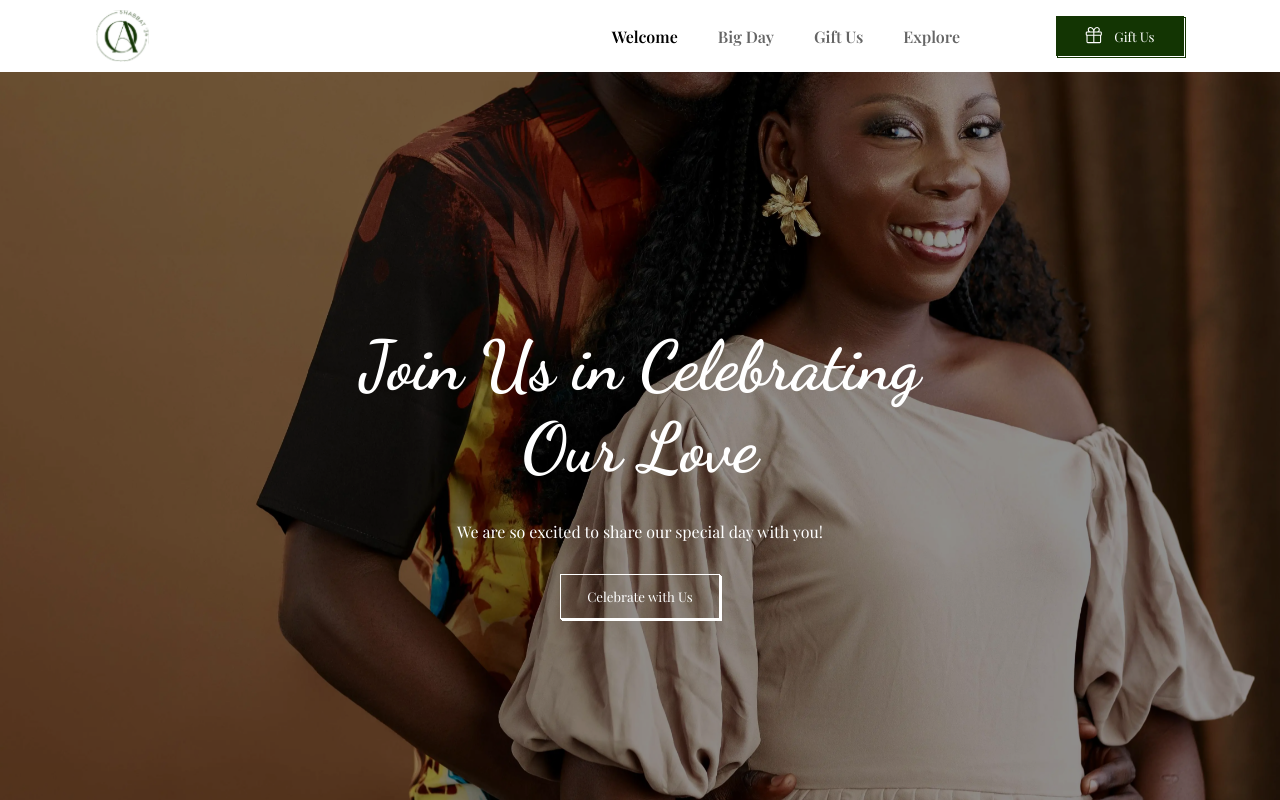
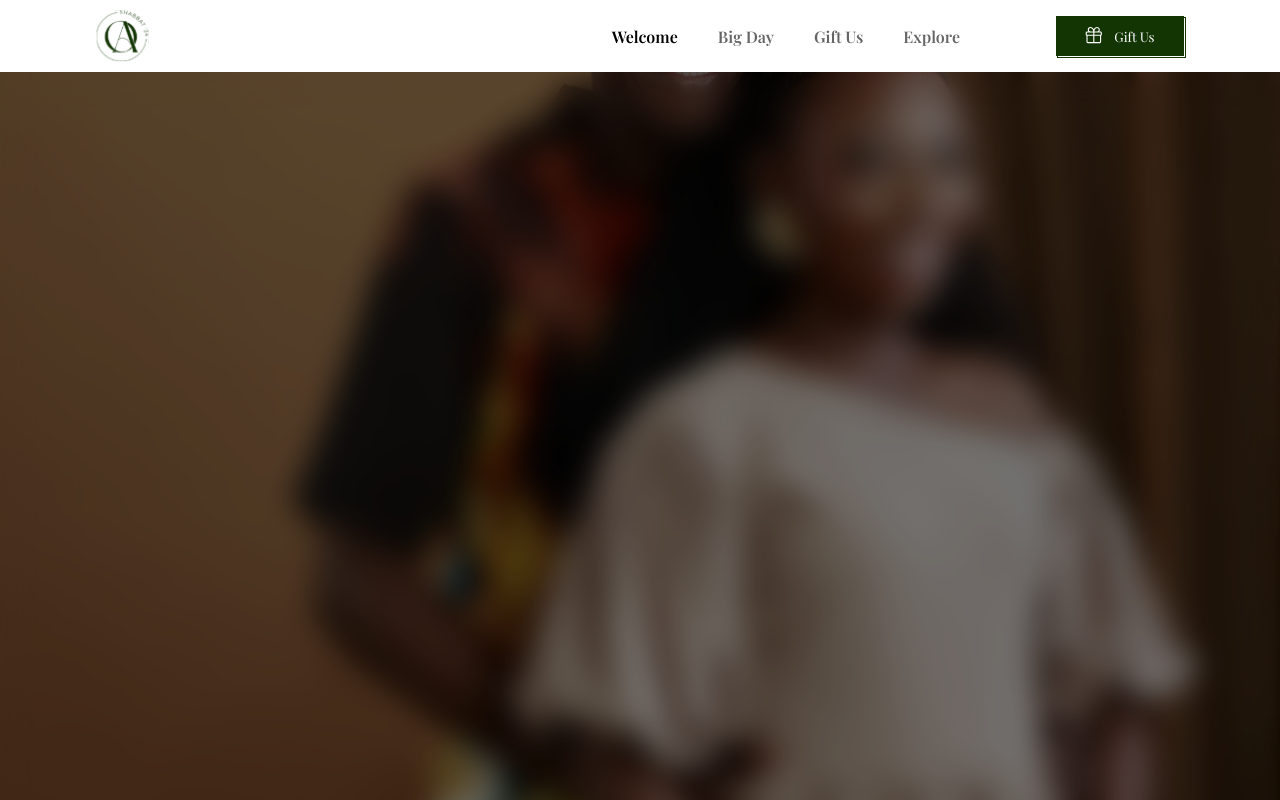
Before and after one commit to Olu-Tobi/oashabbat, a Next.js app: page / in a window 1280 px wide. Shown: the top 800 px of the page. Built offline with nearby package versions, Linux system fonts and the light colour scheme; a web font is replaced by a local one.

Commit message:
image opti

```diff
--- a/app/page.js
+++ b/app/page.js
@@ -2,40 +2,15 @@
 
 import DDay from "@/components/DDay";
 import Info from "@/components/Info";
-import Intro from "@/components/Intro";
+
 import Journey from "@/components/Journey";
 import Navbar from "@/components/Navbar";
 import NewIntro from "@/components/NewIntro";
 import Wishlist from "@/components/Wishlist";
-import Image from "next/image";
-import { useEffect, useState } from "react";
 
 export default function Home() {
-  const [loaded, setLoaded] = useState(false);
-
-  useEffect(() => {
-    setTimeout(() => {
-      setLoaded(true);
-    }, 2000);
-  }, []);
-
   return (
     <>
-      {!loaded && (
-        <div
-          style={{
-            display: "flex",
-            alignItems: "center",
-            justifyContent: "center",
-            height: "100vh",
-            width: "100vw",
-          }}
-        >
-          <Image src="/logod.svg" width={200} height={200} alt="logo" />
-        </div>
-      )}
-      {loaded && (
-        <div>
       <Navbar />
 
       <NewIntro />
@@ -43,8 +18,6 @@ export default function Home() {
       <Journey />
       <Wishlist />
       <DDay />
-        </div>
-      )}
     </>
   );
 }
--- a/components/NewIntro.jsx
+++ b/components/NewIntro.jsx
@@ -1,3 +1,201 @@
+// "use client";
+
+// import Image from "next/image";
+// import Link from "next/link";
+// import styled, { keyframes, css } from "styled-components";
+// import { useEffect, useState } from "react";
+
+// const Div = styled.div`
+//   width: 100%;
+//   position: relative;
+//   height: 100vh;
+//   overflow: hidden;
+// `;
+
+// // Keyframe animation for scaling
+// const scaleAnimation = keyframes`
+//   0% {
+//     transform: scale(1);
+//   }
+//   100% {
+//     transform: scale(1.1);
+//   }
+// `;
+
+// // Keyframe animation for sliding
+// const slideAnimation = keyframes`
+//   0% {
+//     transform: translateY(10%);
+//   }
+//   100% {
+//     transform: translateY(0);
+//   }
+// `;
+
+// // Keyframe animation for button coming out
+
+// const Img = styled(Image)`
+//   position: absolute;
+//   top: 0;
+//   left: 0;
+//   width: 100%;
+//   height: 100%;
+//   object-fit: cover;
+//   z-index: -1;
+//   transition: transform 1s ease;
+
+//   ${({ isLoaded }) =>
+//     isLoaded &&
+//     css`
+//       animation: ${scaleAnimation} 1s ease forwards;
+//       z-index: -1;
+//     `}
+// `;
+
+// const Layer = styled.div`
+//   position: absolute;
+//   top: 0;
+//   left: 0;
+//   width: 100%;
+//   height: 100%;
+//   background: #00000070;
+//   z-index: -1;
+// `;
+
+// const Wrapper = styled.div`
+//   width: 80%;
+//   height: 100%;
+//   margin: 0 auto;
+//   display: flex;
+//   flex-direction: column;
+//   align-items: center;
+//   justify-content: center;
+//   gap: 2rem;
+
+//   @media screen and (max-width: 1024px) {
+//     justify-content: center;
+//     gap: 4rem;
+//   }
+
+//   @media screen and (max-width: 748px) {
+//     width: 90%;
+//   }
+// `;
+
+// const Heading = styled.div`
+//   display: flex;
+//   flex-direction: column;
+//   align-items: center;
+//   gap: 2rem;
+
+//   ${({ isVisible }) =>
+//     isVisible &&
+//     css`
+//       animation: ${slideAnimation} 1s ease forwards;
+//     `}
+// `;
+
+// const Header = styled.div`
+//   text-align: center;
+//   width: 70%;
+//   position: relative;
+//   color: #fff;
+
+//   @media screen and (max-width: 1024px) {
+//     width: 90%;
+//   }
+// `;
+
+// const H1 = styled.h1`
+//   font-size: 4.3rem;
+
+//   @media screen and (max-width: 1024px) {
+//     font-size: 4rem;
+//   }
+
+//   @media screen and (max-width: 748px) {
+//     font-size: 2.3rem;
+//   }
+// `;
+
+// const P = styled.p`
+//   text-align: center;
+//   color: #fff;
+// `;
+
+// const Btn = styled.button`
+//   display: flex;
+//   align-items: center;
+//   justify-content: center;
+//   gap: 0.7rem;
+//   background: transparent;
+//   border: 1px solid #fff;
+//   color: #fff;
+//   cursor: pointer;
+//   width: 10rem;
+//   height: 2.8rem;
+//   box-shadow: 1px 1px white, 2px 2px #fff;
+//   font-family: inherit;
+//   position: relative;
+
+//   @media screen and (max-width: 1024px) {
+//     width: 11rem;
+//     height: 3rem;
+//   }
+
+//   @media screen and (max-width: 748px) {
+//     width: 12rem;
+//     height: 3.2rem;
+//   }
+// `;
+
+// const Logo = styled(Image)`
+//   width: 3.3rem;
+//   height: 3.3rem;
+//   position: absolute;
+//   bottom: 2rem;
+//   background: #fff;
+//   padding: 0.5rem;
+//   border-radius: 1rem;
+// `;
+
+// const NewIntro = () => {
+//   const [isLoaded, setIsLoaded] = useState(false);
+//   const [isVisible, setIsVisible] = useState(false);
+
+//   useEffect(() => {
+//     // Trigger animation on component load
+//     setIsLoaded(true);
+//     setIsVisible(true); // Set visibility after the component mounts
+//   }, []);
+
+//   return (
+//     <Div>
+//       <Img
+//         src="/5.webp"
+//         width={2000}
+//         height={2000}
+//         alt="image"
+//         isLoaded={isLoaded}
+//       />
+//       <Layer />
+//       <Wrapper>
+//         <Heading isVisible={isVisible}>
+//           <Header className="ds-font">
+//             <H1>Join Us in Celebrating Our Love</H1>
+//           </Header>
+//           <P>We are so excited to share our special day with you!</P>
+//         </Heading>
+//         <Link href="#celebrate">
+//           <Btn isVisible={isVisible}>Celebrate with Us</Btn>
+//         </Link>
+//       </Wrapper>
+//     </Div>
+//   );
+// };
+
+// export default NewIntro;
+
 "use client";
 
 import Image from "next/image";
@@ -5,6 +203,7 @@ import Link from "next/link";
 import styled, { keyframes, css } from "styled-components";
 import { useEffect, useState } from "react";
 
+// Styled components
 const Div = styled.div`
   width: 100%;
   position: relative;
@@ -12,7 +211,6 @@ const Div = styled.div`
   overflow: hidden;
 `;
 
-// Keyframe animation for scaling
 const scaleAnimation = keyframes`
   0% {
     transform: scale(1);
@@ -22,17 +220,14 @@ const scaleAnimation = keyframes`
   }
 `;
 
-// Keyframe animation for sliding
 const slideAnimation = keyframes`
   0% {
-    transform: translateY(10%);
+    transform: translateY(5%);
   }
   100% {
     transform: translateY(0);
   }
 `;
-
-// Keyframe animation for button coming out
 
 const Img = styled(Image)`
   position: absolute;
@@ -149,36 +344,48 @@ const Btn = styled.button`
   }
 `;
 
-const Logo = styled(Image)`
-  width: 3.3rem;
-  height: 3.3rem;
+const LoadingOverlay = styled.div`
   position: absolute;
-  bottom: 2rem;
-  background: #fff;
-  padding: 0.5rem;
-  border-radius: 1rem;
+  top: 0;
+  left: 0;
+  width: 100%;
+  height: 100%;
+  display: flex;
+  align-items: center;
+  justify-content: center;
+  background-color: rgba(0, 0, 0, 0.2);
+  backdrop-filter: blur(15px);
+  z-index: 999;
+  color: white;
+  font-size: 2rem;
+  opacity: ${({ isLoading }) => (isLoading ? 1 : 0)};
+  visibility: ${({ isLoading }) => (isLoading ? "visible" : "hidden")};
+  transition: opacity 0.5s ease, visibility 0.5s ease;
 `;
 
 const NewIntro = () => {
   const [isLoaded, setIsLoaded] = useState(false);
   const [isVisible, setIsVisible] = useState(false);
+  const [isLoading, setIsLoading] = useState(true);
 
-  useEffect(() => {
-    // Trigger animation on component load
-    setIsLoaded(true);
-    setIsVisible(true); // Set visibility after the component mounts
-  }, []);
+  const handleImageLoad = () => {
+    setIsLoading(false); // Hide loading once image is loaded
+    setIsVisible(true); // Show content once the image is loaded
+  };
 
   return (
     <Div>
+      <LoadingOverlay isLoading={isLoading} />
       <Img
         src="/5.webp"
         width={2000}
         height={2000}
         alt="image"
         isLoaded={isLoaded}
+        onLoadingComplete={handleImageLoad}
       />
       <Layer />
+      {!isLoading && (
         <Wrapper>
           <Heading isVisible={isVisible}>
             <Header className="ds-font">
@@ -190,6 +397,7 @@ const NewIntro = () => {
             <Btn isVisible={isVisible}>Celebrate with Us</Btn>
           </Link>
         </Wrapper>
+      )}
     </Div>
   );
 };
```
Lines whose indentation alone changed are shown as unchanged.
